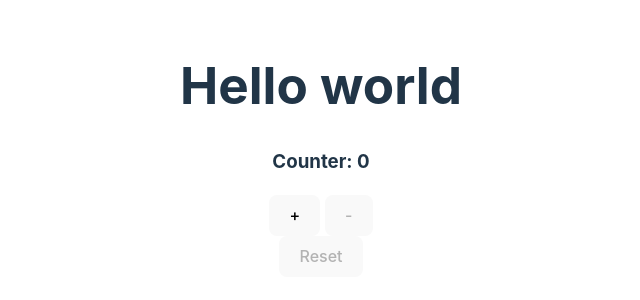
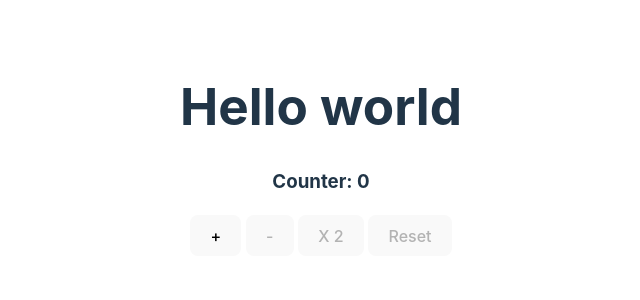
Before and after one commit to NeaguRobertAlexandru31/vite-project-01, a React (Vite) app: page / in a window 1280 px wide. Shown: the part 250-550 px from the top of the page, without its empty margins (319-959 px from the left). Built offline with nearby package versions, Linux system fonts and the light colour scheme.

Commit message:
function-x2

```diff
--- a/src/App.tsx
+++ b/src/App.tsx
@@ -42,6 +42,10 @@ class App extends Component<AppPropsType, AppStateType> { // *1
       this.setState({ count: count - 1 });  // Setto lo stato di count a count-1 al click
     };
 
+    const enableIncrement = () => {
+      this.setState({ count: count * 2 });  // Setto lo stato di count a count-1 al click
+    };
+
     const reset = () => {
       if(count > 0){
         this.setState({ count: 0 });        // Setto lo stato di count a 0 al click, quando maggiore di 0 (if per controllo di sicurezza)
@@ -51,16 +55,11 @@ class App extends Component<AppPropsType, AppStateType> { // *1
     return (
       <div>
         <h1>Hello {nameComponent}</h1>
-        <h3>Counter: {count}</h3>                                               {/* Il counter mostra il valore della variabile */}
-        <div className="row">
-          <button onClick={() => increment()}>+</button>                        {/* Richiamo la funzione */}
-          <button onClick={() => decrement()} disabled={count <= 0}>-</button>  {/* Richiamo la funzione ma disabilito allo 0 */}
-        </div>
-        <div className="row">
-          <button onClick={() => reset()} disabled={count <= 0}>                {/* Richiamo la funzione ma disabilito allo 0 */}
-            Reset
-          </button>
-        </div>
+        <h3>Counter: {count}</h3>                                                         {/* Il counter mostra il valore della variabile */}
+          <button onClick={() => increment()}>+</button>                                  {/* Richiamo la funzione */}
+          <button onClick={() => decrement()} disabled={count <= 0}>-</button>            {/* Richiamo la funzione ma disabilito allo 0 */}
+          <button onClick={() => enableIncrement()} disabled={count <= 0}>X 2</button>    {/* Richiamo la funzione ma disabilito allo 0 */}
+          <button onClick={() => reset()} disabled={count <= 0}>Reset</button>            {/* Richiamo la funzione ma disabilito allo 0 */}
       </div>
     );
   }
```
